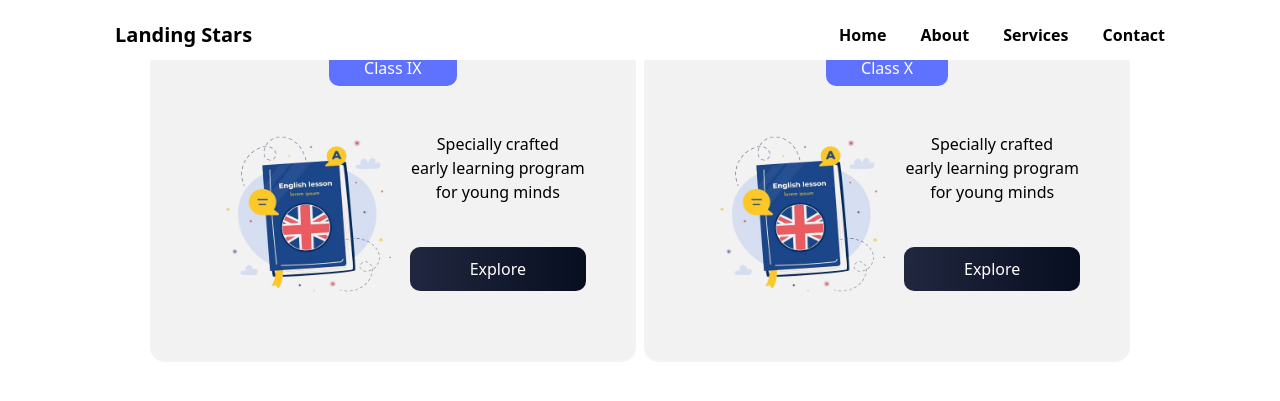
After one commit to AakashMahajan25/StudyByU-MAIN-, a PHP site: page /class.html in a window 1280 px wide. The commit adds this page. Shown: the top 401 px of the page. Run offline with PHP 8.4, Linux system fonts and the light colour scheme; some libraries are stand-ins or nearby versions.

Commit message:
Todays Changes

```diff
--- /dev/null
+++ b/class.html
@@ -0,0 +1,188 @@
+<!DOCTYPE html>
+<html lang="en">
+
+<head>
+    <meta charset="UTF-8">
+    <meta name="viewport" content="width=device-width, initial-scale=1.0">
+    <title>Document</title>
+    <script src="https://cdn.tailwindcss.com"></script>
+</head>
+
+<style>
+    @import url('https://fonts.googleapis.com/css2?family=Poppins:ital,wght@0,100;0,200;0,300;0,400;0,500;0,600;0,700;0,800;0,900;1,100;1,200;1,300;1,400;1,500;1,600;1,700;1,800;1,900&display=swap');
+    .classes-container {
+        display: flex;
+        justify-content: center;
+        gap: 8px;
+    }
+
+    .individual-classes {
+        background-color: #f3f2f3;
+        padding: 50px;
+        padding-top: 0;
+        text-align: center;
+        align-items: center;
+        border-radius: 15px;
+        margin-top: 50px;
+    }
+
+    .individual-classes-heading {
+        margin: auto;
+        background-color: #5e71ff;
+        color: white;
+        width: fit-content;
+        padding: 6px 35px;
+        margin-bottom: 25px;
+        border-radius: 0 0 10px 10px;
+        left: 50%;
+        top: 0;
+        /* transform: translateX(-50%); */
+    }
+
+    .individual-classes-body {
+        display: flex;
+    }
+
+    .individual-classes-body-image img {
+        min-width: 210px;
+        height: 201px;
+    }
+
+    .individual-classes-body-content-button {
+        color: white;
+        padding: 10px 60px;
+        border-radius: 10px;
+        background: linear-gradient(to right, #21273f, #070e20);
+    }
+
+    .individual-classes-body-content-text {
+        text-align: center;
+    }
+
+    .individual-classes-body-content {
+        display: flex;
+        flex-direction: column;
+        justify-content: space-around;
+    }
+
+    .navbar {
+        position: fixed;
+        top: 10px;
+        left: 20px;
+        right: 20px;
+        padding: 10px 20px;
+        margin: 0 60px;
+        display: flex;
+        justify-content: space-between;
+        font-size: 16px;
+        align-items: center;
+        transition: background 0.3s, color 0.1s, top 0.3s, left 0.3s, right 0.3s, padding 0.3s, margin 0.3s, box-shadow 0.3s;
+        z-index: 1000;
+        background-color: white;
+      }
+
+      .navbar.sticky {
+        background: #0C0C27;
+        color: #ff4081;
+        top: 0;
+        left: 0;
+        right: 0;
+        margin: 0;
+        padding: 20px;
+        box-shadow: 0 4px 8px rgba(0, 0, 0, 0.2);
+      }
+
+      .navbar a {
+        color: inherit;
+        text-decoration: none;
+        font-weight: 600;
+        margin: 0 15px;
+        transition: color 0.3s;
+      }
+</style>
+
+<body>
+
+    <div class="navbar" id="navbar">
+        <div class="logo">
+          <a href="#" style="font-size: 20px;">Landing Stars</a>
+        </div>
+        <div class="nav-links">
+          <a href="#">Home</a>
+          <a href="#">About</a>
+          <a href="#">Services</a>
+          <a href="#">Contact</a>
+        </div>
+      </div>
+
+    <div class="classes-container">
+        <div class="individual-classes">
+            <div class="individual-classes-heading">
+                Class IX
+            </div>
+            <div class="individual-classes-body">
+                <div class="individual-classes-body-image">
+                    <img src="assets/english.png"
+                        alt="">
+                </div>
+                <div class="individual-classes-body-content">
+                    <div class="individual-classes-body-content-text">
+                        <div class="individual-classes-body-content-text-1">Specially crafted</div>
+                        <div class="individual-classes-body-content-text-1">early learning program</div>
+                        <div class="individual-classes-body-content-text-1">for young minds</div>
+                    </div>
+
+
+
+                    <div class="individual-classes-body-content-button-container">
+                        <button class="individual-classes-body-content-button">Explore</button>
+                    </div>
+                </div>
+            </div>
+        </div>
+
+        <div class="individual-classes">
+            <div class="individual-classes-heading">
+                Class X
+            </div>
+            <div class="individual-classes-body">
+                <div class="individual-classes-body-image">
+                    <img src="assets/english.png"
+                        alt="">
+                </div>
+                <div class="individual-classes-body-content">
+                    <div class="individual-classes-body-content-text">
+                        <div class="individual-classes-body-content-text-1">Specially crafted</div>
+                        <div class="individual-classes-body-content-text-1">early learning program</div>
+                        <div class="individual-classes-body-content-text-1">for young minds</div>
+                    </div>
+
+
+
+                    <div class="individual-classes-body-content-button-container">
+                        <button class="individual-classes-body-content-button">Explore</button>
+                    </div>
+                </div>
+            </div>
+        </div>
+
+    </div>
+
+</body>
+
+<script>
+    window.onscroll = function() {stickNavbar()};
+
+    const navbar = document.getElementById("navbar");
+    const sticky = navbar.offsetTop;
+
+    function stickNavbar() {
+      if (window.pageYOffset > sticky) {
+        navbar.classList.add("sticky");
+      } else {
+        navbar.classList.remove("sticky");
+      }
+    }
+  </script>
+
+</html>
--- a/css/style.css
+++ b/css/style.css
@@ -30,7 +30,7 @@ html, body {
 }
 
 body{
-    font-family: "Poppins", sans-serif
+    font-family: "Poppins", sans-serif;
 }
 
 /* .content-wrapper{
--- a/index.php
+++ b/index.php
@@ -132,6 +132,6 @@ include('./components/header.html');
 
 <script src="javascript/video-player.js"></script>
 <script src="https://cdnjs.cloudflare.com/ajax/libs/pdf.js/2.11.338/pdf.min.js"></script>
-<script>const pdfUrl = 'dummy.pdf';</script>
+<script>const pdfUrl = 'chemistry.pdf';</script>
 <script src="javascript/pdf-viewer.js"></script>
 <?php include('./components/footer.html');?>
```
Also changed, not shown: chapters.html (added, +15 -0 lines), css/pdf-viewer.css (+9 -2 lines), navbar.html (added, +82 -0 lines), product.html (added, +166 -0 lines), subjects.html (added, +127 -0 lines), assets/biology.png (added), assets/chemistry.png (added), assets/english-icon.png (added), assets/english.png (added), assets/physics.png (added), assets/right-arrow.png (added), assets/science.png (added), css/chapters.css (added), 2 other files.
